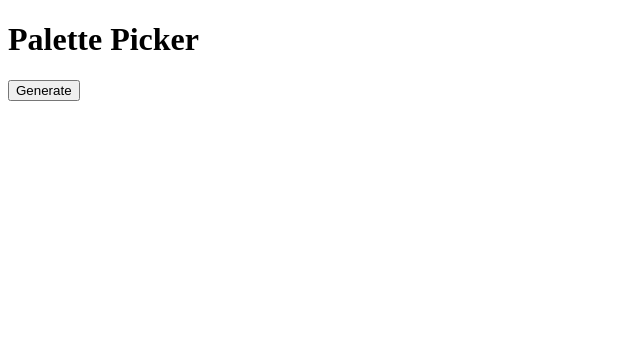
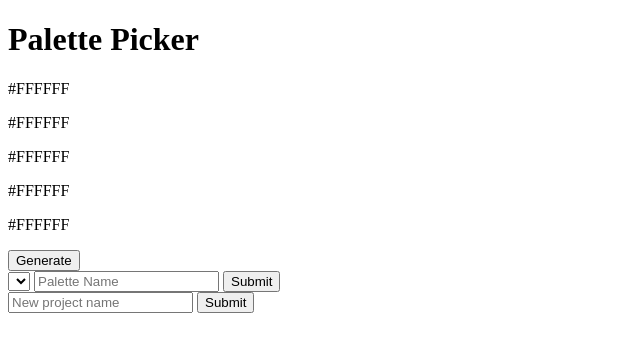
Before and after one commit to davidbecker6081/PalettePicker, a plain HTML site: page public/index.html in a window 1280 px wide. Shown: the whole page, without its empty margins (0-640 px from the left). Drawn offline with Linux system fonts and the light colour scheme.

Commit message:
Add skeleton for save palette and make new project

```diff
--- a/public/index.html
+++ b/public/index.html
@@ -12,22 +12,37 @@
     <section class="generate-container">
       <div class="rando-color-container">
         <article class="gen-color rando-color-1" id="genColor randoColor1">
-          <p class="hex hexColor1" id="hex hexColor1">
+          <p class="hex hexColor1" id="hex hexColor1">#FFFFFF</p>
         </article>
         <article class="gen-color rando-color-2" id="genColor randoColor2">
-          <p class="hex hexColor2" id="hex hexColor2">
+          <p class="hex hexColor2" id="hex hexColor2">#FFFFFF</p>
         </article>
         <article class="gen-color rando-color-3" id="genColor randoColor3">
-          <p class="hex hexColor3" id="hex hexColor3">
+          <p class="hex hexColor3" id="hex hexColor3">#FFFFFF</p>
         </article>
         <article class="gen-color rando-color-4" id="genColor randoColor4">
-          <p class="hex hexColor4" id="hex hexColor4">
+          <p class="hex hexColor4" id="hex hexColor4">#FFFFFF</p>
         </article>
         <article class="gen-color rando-color-5" id="genColor randoColor5">
-          <p class="hex hexColor5" id="hex hexColor5">
+          <p class="hex hexColor5" id="hex hexColor5">#FFFFFF</p>
         </article>
       </div>
       <button class="generate-btn" id="generateBtn">Generate</button>
+    </section>
+
+    <section class="save-container">
+      <form class="add-palette-form" id="addPaletteForm">
+        <select class="project-list" id="projectList" name="project-list" form="addPaletteForm">
+          <option value=""></option>
+        </select>
+        <input id="paletteNameInput" type="text" placeholder="Palette Name"/>
+        <input id="submitPaletteBtn" type="submit" />
+      </form>
+
+      <form class="add-project-form" id="addProjectForm">
+        <input id="addProjectInput" type="text" placeholder="New project name">
+        <input id="submitProjectBtn" type="submit" />
+      </form>
     </section>
 
 
```
